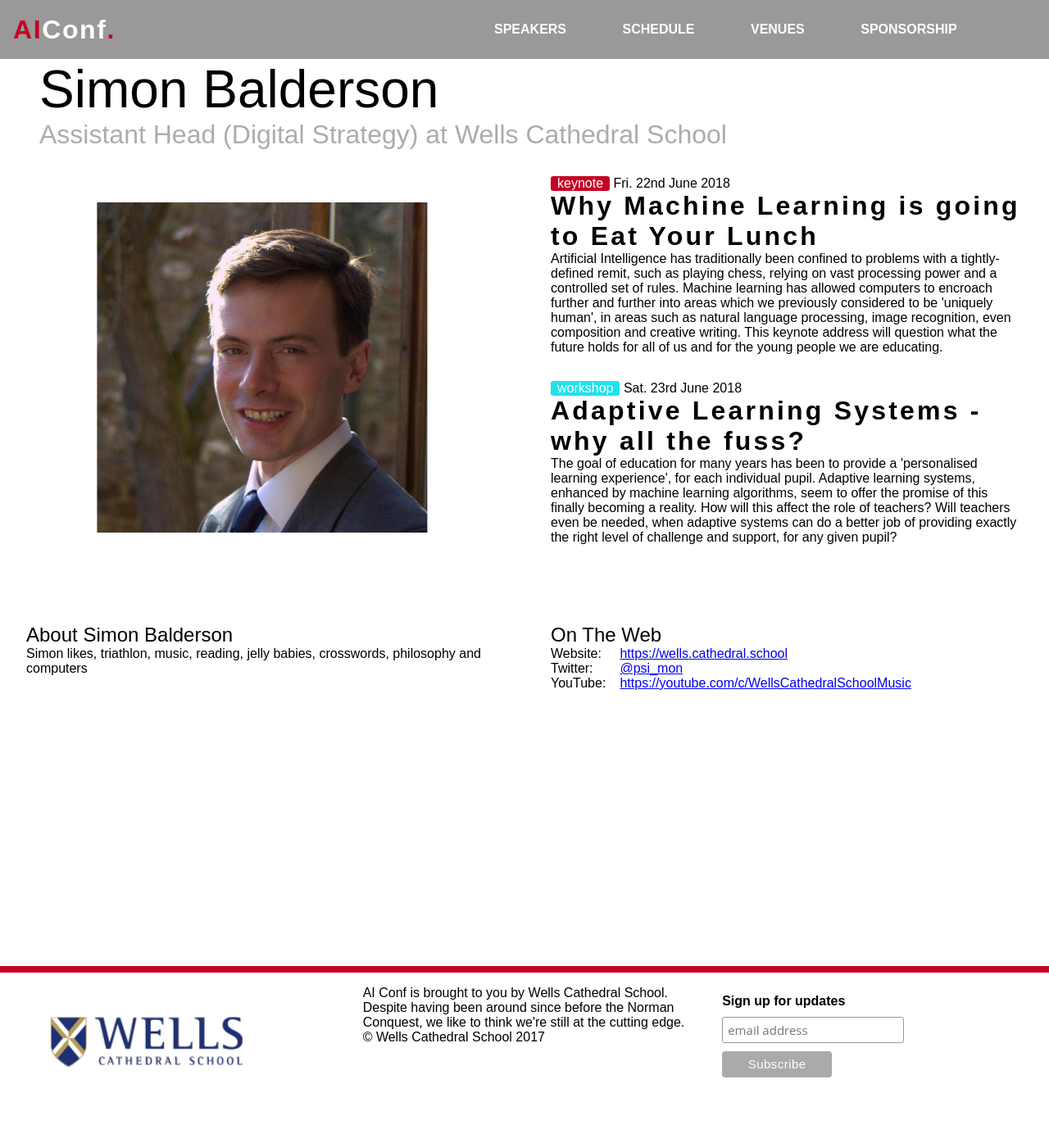
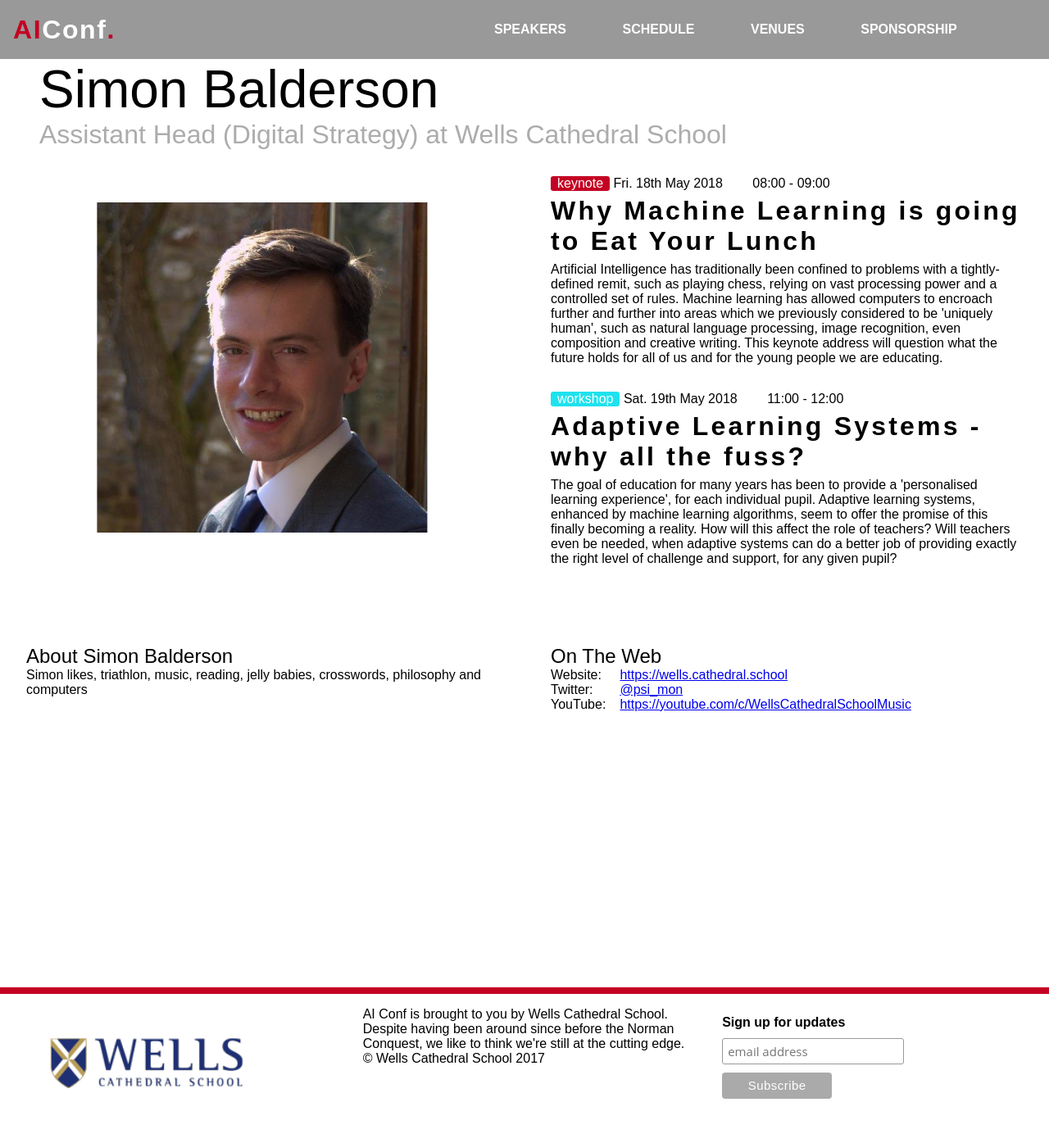
Before and after one commit to AIConf/aiconf.github.io, a Jekyll site: the page built from _speakers/simon-balderson.md, in a window 1280 px wide. Shown: the whole page at 82% size. Built offline with Jekyll 4.4.1, drawn with Linux system fonts in a browser that asks for light colours; before the commit the page ends 1358 px from its top, so only the background shows below that.

Commit message:
event time changes

```diff
--- a/_layouts/speaker.html
+++ b/_layouts/speaker.html
@@ -13,7 +13,7 @@
   <section class="speaker-events">
     {% for event in page.events %}
     <article class="event">
-      <p><span class="event-type type-{{event.type}}">{{event.type}}</span> {{ event.date | date: "%a" }}.
+      <p><span class="event-type type-{{event.type}}">{{event.type}}</span> <span class="event-date">{{ event.date | date: "%a" }}.
         {% assign d = event.date | date: "%-d" %}
         {% case d %}
           {% when '1' or '21' or '31' %}{{ d }}st
@@ -21,7 +21,8 @@
           {% when '3' or '23' %}{{ d }}rd
           {% else %}{{ d }}th
         {% endcase %}
-           {{ event.date | date: "%B" }} {{ event.date | date: "%Y" }}</p>
+           {{ event.date | date: "%B" }} {{ event.date | date: "%Y" }}</span>
+          <span class="event-time_start">{{event.time_start}}</span> - <span class="event-time_end">{{event.time_end}}</span></p>
       <h3 class="event-title">{{event.title}}</h3>
       <p class="event-desc">{{event.description}}</p>
     </article>
--- a/_speakers/simon-balderson.md
+++ b/_speakers/simon-balderson.md
@@ -13,18 +13,18 @@
 events:
   - type: keynote
     title: Why Machine Learning is going to Eat Your Lunch
-    date: 2018-06-22
-    time_start: 08:00
-    time_end: 09:00
+    date: 2018-05-18
+    time_start: "08:00"
+    time_end: "09:00"
     building: Cedars Hall
     room: Eavis Auditorium
-    description: Artificial Intelligence has traditionally been confined to problems with a tightly-defined remit, such as playing chess, relying on vast processing power and a controlled set of rules. Machine learning has allowed computers to encroach further and further into areas which we previously considered to be 'uniquely human', in areas such as natural language processing, image recognition, even composition and creative writing. This keynote address will question what the future holds for all of us and for the young people we are educating.
+    description: Artificial Intelligence has traditionally been confined to problems with a tightly-defined remit, such as playing chess, relying on vast processing power and a controlled set of rules. Machine learning has allowed computers to encroach further and further into areas which we previously considered to be 'uniquely human', such as natural language processing, image recognition, even composition and creative writing. This keynote address will question what the future holds for all of us and for the young people we are educating.
 
   - type: workshop
     title: Adaptive Learning Systems - why all the fuss?
-    date: 2018-06-23
-    time_start: 11:00
-    time_end: 12:00
+    date: 2018-05-19
+    time_start: "11:00"
+    time_end: "12:00"
     building: Cedars Hall
     room: Digital Studio
     description: The goal of education for many years has been to provide a 'personalised learning experience', for each individual pupil. Adaptive learning systems, enhanced by machine learning algorithms, seem to offer the promise of this finally becoming a reality. How will this affect the role of teachers? Will teachers even be needed, when adaptive systems can do a better job of providing exactly the right level of challenge and support, for any given pupil?
--- a/css/styles.scss
+++ b/css/styles.scss
@@ -186,11 +186,16 @@
   font-size: 2em;
 }
 
+.event-time_start {
+  margin-left: 2em;
+}
+
 .event-title {
   font-family: 'Didact Gothic', sans-serif;
   font-size: 2em;
   font-weight: bold;
   letter-spacing: .1em;
+  padding: .2em 0;
 }
 
 .event-strapline {
```
Also changed, not shown: _speakers/alex-battison.md (+2 -2 lines), _speakers/john-davies.md (+2 -2 lines).
